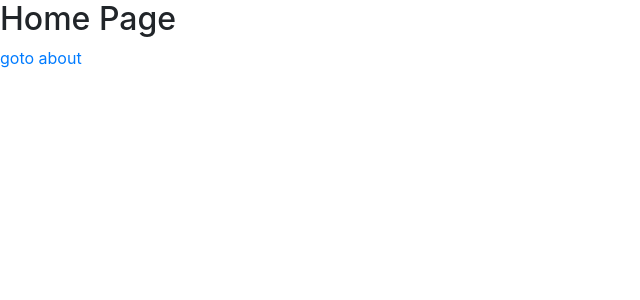
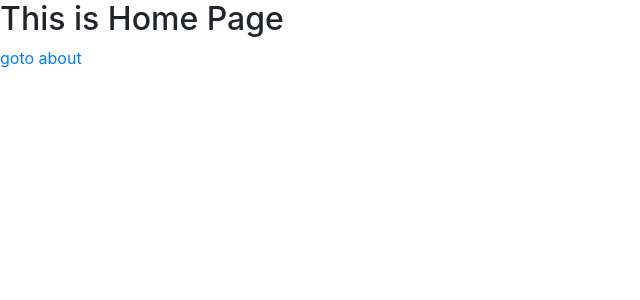
Before and after one commit to wasi97/class2, a React (Create React App) app: page / in a window 1280 px wide. Shown: the top 300 px of the page, without its empty margins (0-640 px from the left). Built offline with nearby package versions, Linux system fonts and the light colour scheme.

Commit message:
after long time just to refresh

```diff
--- a/src/container/Home.jsx
+++ b/src/container/Home.jsx
@@ -5,7 +5,7 @@ class Home extends Component{
     render(){
         return(
             <div>
-                <h2>Home Page</h2>
+                <h2> This is Home Page</h2>
                 <Link to="/about">goto about</Link>
             </div>
         )
```
